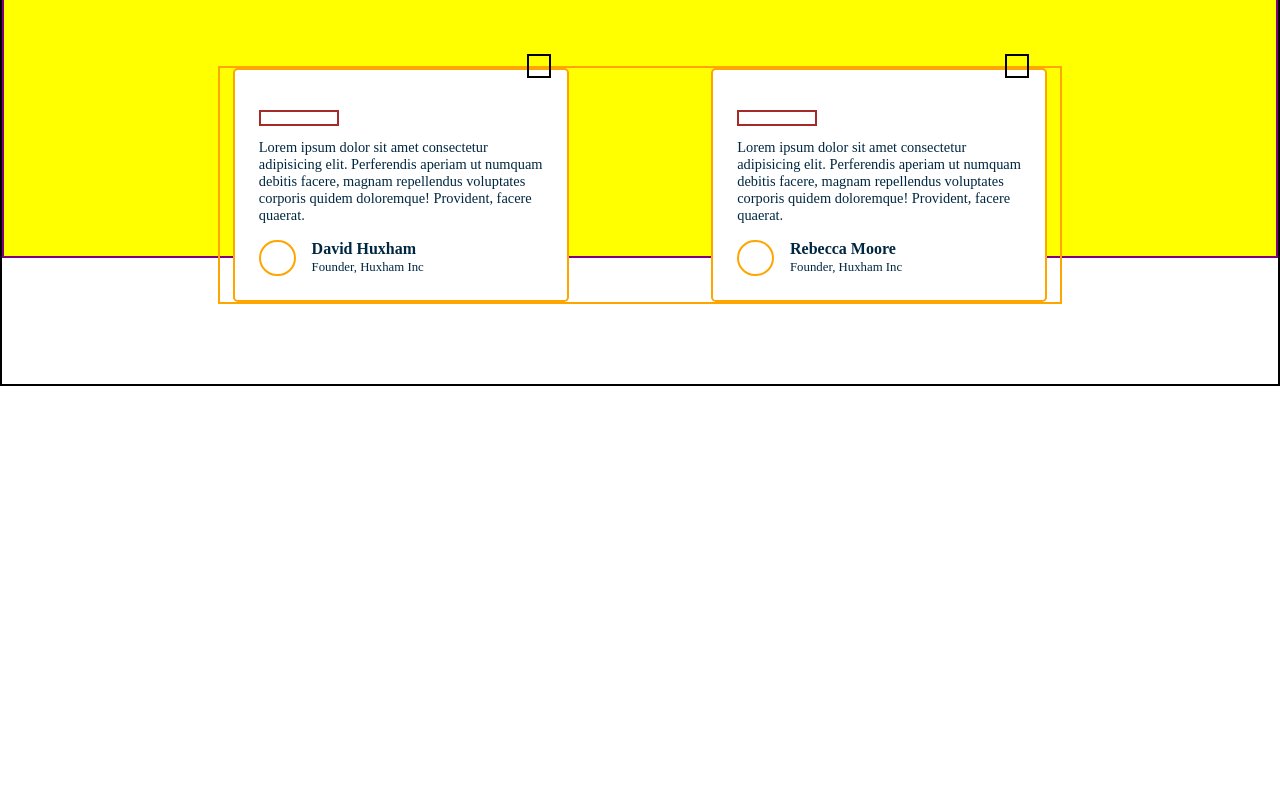
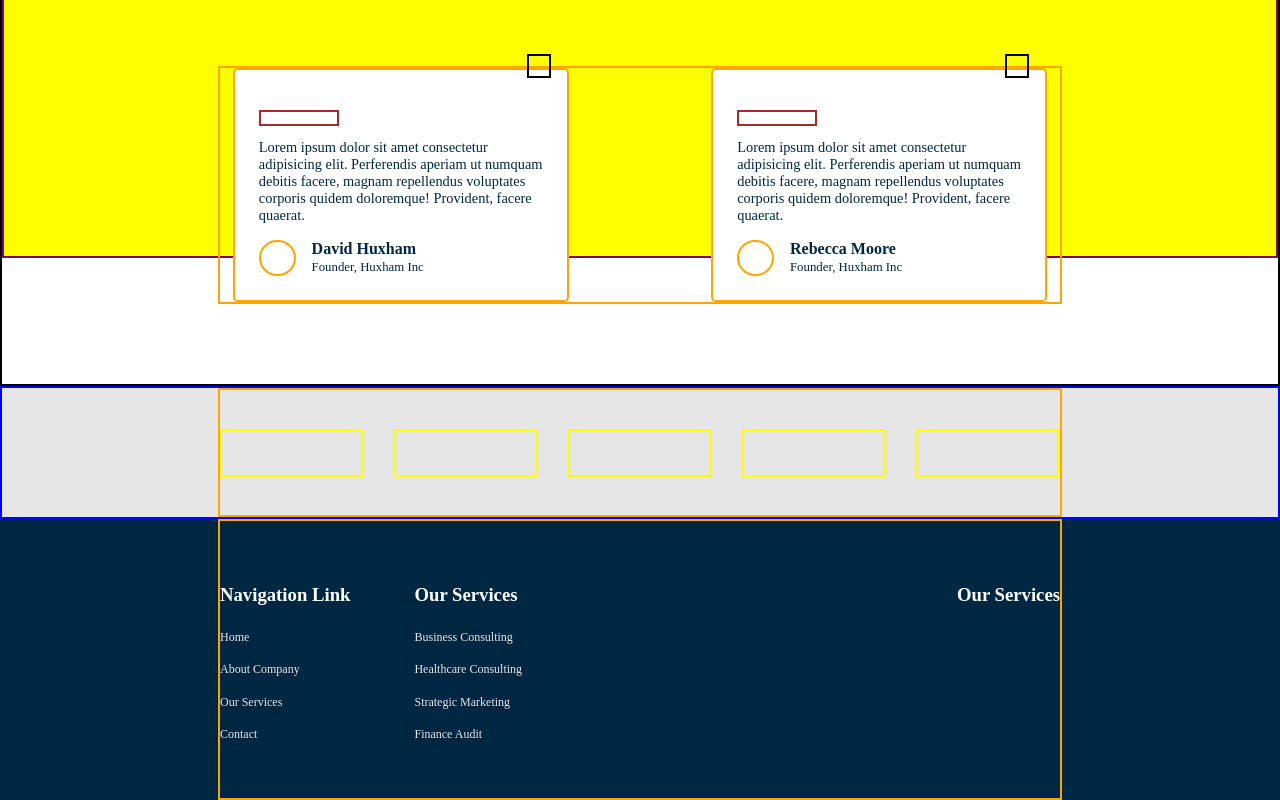
Before and after one commit to tracemycodes/fullstack_logistics_service_webapp, a React (Create React App) app: page / in a window 1280 px wide. Shown: the part 4356-5156 px from the top of the page. Before the commit the page ends 4742 px from the top, so only its background shows below. Built offline with nearby package versions, Linux system fonts and the light colour scheme.

Commit message:
footer ui section

```diff
--- a/src/App.js
+++ b/src/App.js
@@ -1,6 +1,7 @@
 import AboutShipment from "./components/LandingPage/AboutShipment";
 import Advantages from "./components/LandingPage/Advantages";
 import ClientReview from "./components/LandingPage/ClientReview";
+import Footer from "./components/LandingPage/Footer";
 import Header from "./components/LandingPage/Header";
 import LandingPage from "./components/LandingPage/LandingPage";
 import LogisticsService from "./components/LandingPage/LogisticsService";
@@ -19,6 +20,7 @@ function App() {
       <ShipSmart/>
       <Advantages/>
       <ClientReview/>
+      <Footer/>
     </div>
   );
 }
--- /dev/null
+++ b/src/components/LandingPage/Footer.js
@@ -0,0 +1,92 @@
+import React from 'react';
+import styled from 'styled-components';
+import { DivContainer } from '../../styles/styles';
+
+const FooterSection = styled.section`
+  .brand-logo {
+    border: 2px solid blue;
+    background-color: #E6E6E6;
+  }
+  .footer-body {
+    background-color: rgb(0, 39, 65);
+  }
+`;
+const LogoDiv = styled(DivContainer)`
+  display: flex;
+  align-item: center;
+  justify-content: space-between;
+  padding: 2.4rem 0;
+
+  .logo {
+    width: 9rem;
+    height: 3rem;
+    border: 2px solid yellow;
+  }
+`;
+
+const FooterDiv = styled(DivContainer)`
+  display: flex;
+  align-item: center;
+  padding: 2.4rem 0;
+
+  h3 {
+    color: #fff;
+    margin: 1.5rem 0 1.5rem;
+  }
+  a {
+    text-decoration: none;
+    margin-bottom: 1.1rem;
+    display: block;
+    font-size: .75rem;
+    color: #E6E6E6;
+  }
+  > * + * {
+    margin-left: 4rem;
+
+  }
+  .social-contact {
+    margin-left: auto;
+  }
+`;
+
+const Footer = () => {
+  return (
+    <FooterSection>
+      <div className='brand-logo'>
+        <LogoDiv>
+          <div className='logo'></div>
+          <div className='logo'></div>
+          <div className='logo'></div>
+          <div className='logo'></div>
+          <div className='logo'></div>
+        </LogoDiv>
+      </div>
+      <div className="footer-body">
+        <FooterDiv>
+          <div>
+            <h3>Navigation Link</h3>
+            <a href="#">Home</a>
+            <a href="#">About Company</a>
+            <a href="#">Our Services</a>
+            <a href="#">Contact</a>
+          </div>
+          <div>
+            <h3>Our Services</h3>
+            <a href="#">Business Consulting</a>
+            <a href="#">Healthcare Consulting</a>
+            <a href="#">Strategic Marketing</a>
+            <a href="#">Finance Audit</a>
+          </div>
+          <div className='social-contact'>
+            <h3>Our Services</h3>
+            <div>
+
+            </div>
+          </div>
+        </FooterDiv>
+      </div>
+    </FooterSection>
+  );
+};
+
+export default Footer;
```
